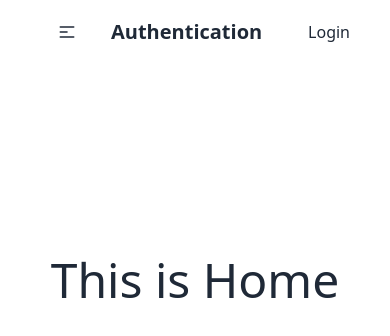
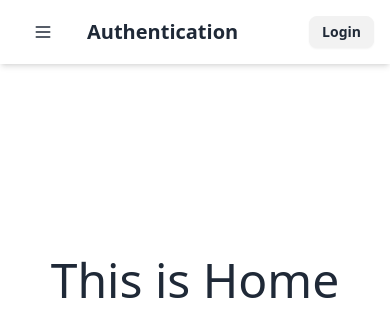
Before and after one commit to shahrukkabir/react-auth-and-private-route, a React (Vite) app: page / in a window 390 px wide. Shown: the top 336 px of the page. Built offline with nearby package versions, Linux system fonts and the light colour scheme; no server answers.

Commit message:
responsive done

```diff
--- a/src/Components/NavBar.jsx
+++ b/src/Components/NavBar.jsx
@@ -2,73 +2,67 @@ import React, { useContext } from 'react';
 import { Link, NavLink } from 'react-router-dom';
 import { AuthContext } from '../Provider/AuthProvider';
 
-
 const NavBar = () => {
-
     const { user, signOutUser } = useContext(AuthContext);
 
     const handleSignOut = () => {
         signOutUser()
             .then(() => {
-                console.log("User Sign Out Successfully")
+                console.log("User Sign Out Successfully");
             })
-            .catch(error => console.log("Error :", error.message));
-    }
+            .catch(error => console.log("Error:", error.message));
+    };
 
-    const links = <>
+    const links = (
+        <>
             <li><NavLink to="/">Home</NavLink></li>
-        <li className='mx-4'><NavLink to="/login">Login</NavLink></li>
-        <li><NavLink to="/register">Register</NavLink></li>
-        {
-            user &&
+            {!user && <li><NavLink to="/login">Login</NavLink></li>}
+            {!user && <li><NavLink to="/register">Register</NavLink></li>}
+            {user && (
                 <>
-                <li className='mr-4'><NavLink to="/orders">Order</NavLink></li>
+                    <li><NavLink to="/orders">Order</NavLink></li>
                     <li><NavLink to="/profile">Profile</NavLink></li>
                 </>
-        }
+            )}
         </>
+    );
 
     return (
-        <div className="navbar bg-base-100 px-10">
+        <div className="navbar bg-base-100 px-4 md:px-10 shadow-md">
+            {/* Left side with logo and mobile menu */}
             <div className="navbar-start">
                 <div className="dropdown">
-                    <div tabIndex={0} role="button" className="btn btn-ghost lg:hidden">
-                        <svg
-                            xmlns="http://www.w3.org/2000/svg"
-                            className="h-5 w-5"
-                            fill="none"
-                            viewBox="0 0 24 24"
-                            stroke="currentColor">
-                            <path
-                                strokeLinecap="round"
-                                strokeLinejoin="round"
-                                strokeWidth="2"
-                                d="M4 6h16M4 12h8m-8 6h16" />
+                    <button tabIndex={0} className="btn btn-ghost lg:hidden">
+                        <svg xmlns="http://www.w3.org/2000/svg" className="h-5 w-5" fill="none"
+                             viewBox="0 0 24 24" stroke="currentColor">
+                            <path strokeLinecap="round" strokeLinejoin="round" strokeWidth="2"
+                                  d="M4 6h16M4 12h16M4 18h16" />
                         </svg>
-                    </div>
-                    <ul
-                        tabIndex={0}
-                        className="menu menu-sm dropdown-content bg-base-100 rounded-box z-[1] mt-3 w-52 p-2 shadow">
+                    </button>
+                    <ul tabIndex={0} className="menu menu-sm dropdown-content mt-3 z-[1] p-2 shadow bg-base-100 rounded-box w-52">
                         {links}
                     </ul>
                 </div>
                 <Link to="/" className="btn btn-ghost text-xl">Authentication</Link>
             </div>
+
+            {/* Center links (visible on large screens) */}
             <div className="navbar-center hidden lg:flex">
-                <ul className="menu menu-horizontal px-1">
+                <ul className="menu menu-horizontal px-1 space-x-2">
                     {links}
                 </ul>
             </div>
-            <div className="navbar-end">
-                {
-                    user ?
+
+            {/* Right side with user info or login button */}
+            <div className="navbar-end space-x-2">
+                {user ? (
                     <>
-                            <span>{user.email}</span>
-                            <a onClick={handleSignOut} className='btn ml-3' href="">SignOut</a>
+                        <span className="text-sm hidden md:inline">{user.email}</span>
+                        <button onClick={handleSignOut} className="btn btn-sm">Sign Out</button>
                     </>
-                        :
-                        <Link to="/login">Login</Link>
-                }
+                ) : (
+                    <Link to="/login" className="btn btn-sm">Login</Link>
+                )}
             </div>
         </div>
     );
```
Lines whose indentation alone changed are shown as unchanged.
